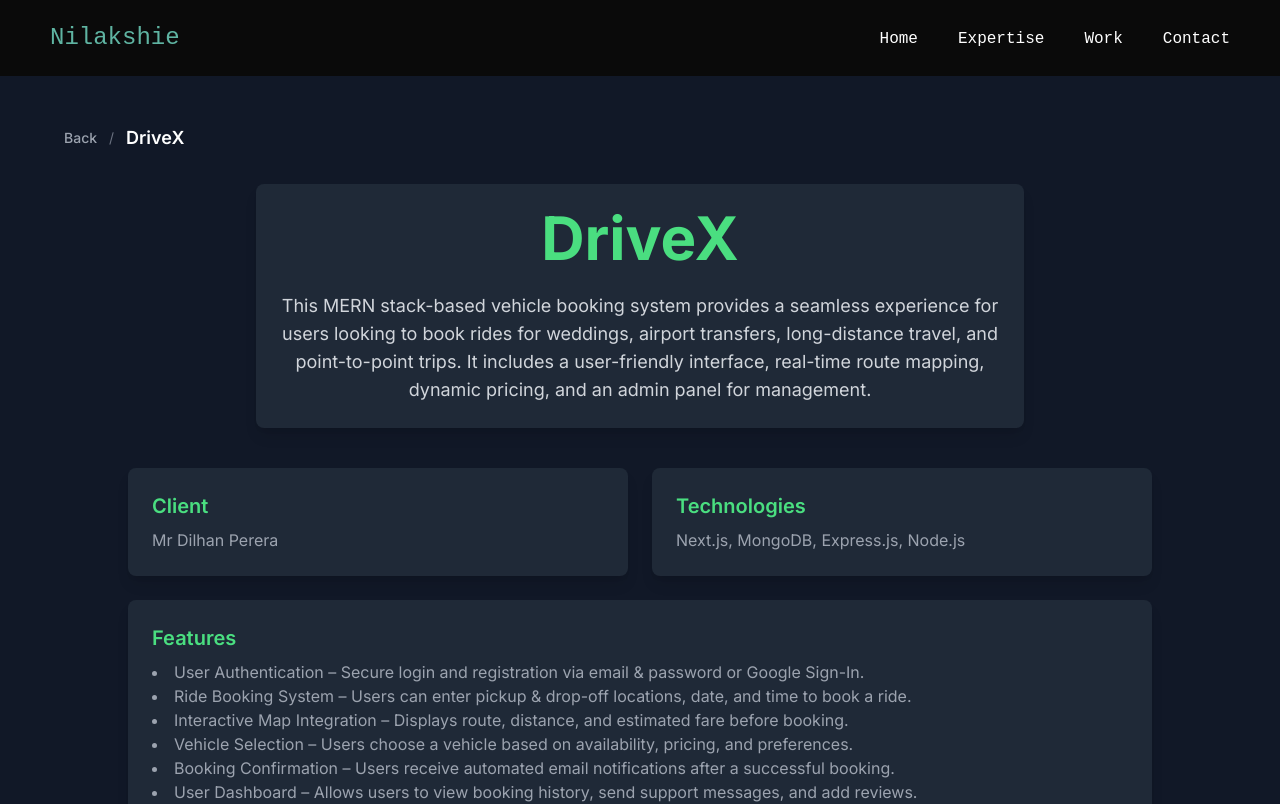
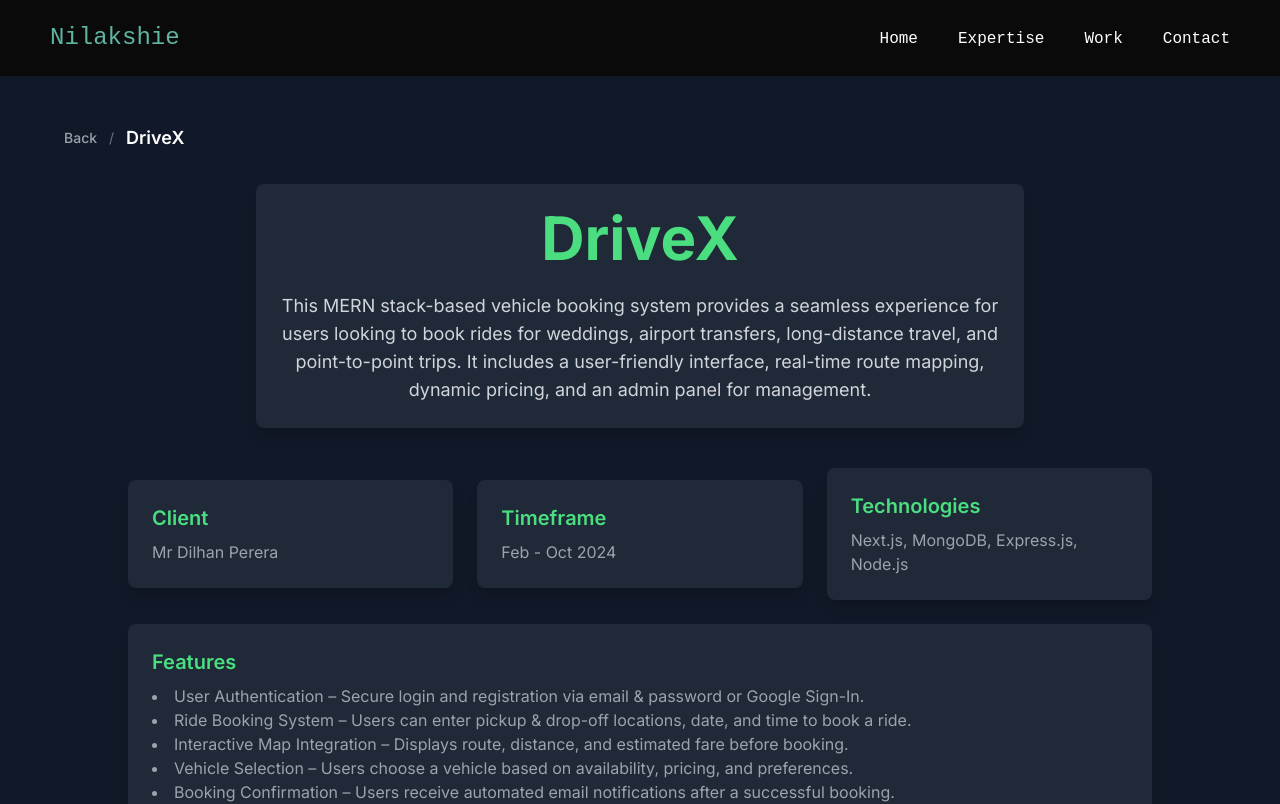
Before and after one commit to ZNilakshi/portfolio, a Next.js app: page /projects/drivex in a window 1280 px wide. Shown: the top 804 px of the page. Built offline with nearby package versions, Linux system fonts and the light colour scheme.

Commit message:
update new project

```diff
--- a/src/app/projects/[id]/ProjectClientComponent.tsx
+++ b/src/app/projects/[id]/ProjectClientComponent.tsx
@@ -11,6 +11,7 @@ export interface Project {
   category: string;
   description: string;
   client?: string;
+  timeframe?: string;
   technologies?: string[];
   imageSrc: string;
   link?: string;
@@ -76,7 +77,17 @@ const ProjectClientComponent: React.FC<ProjectClientComponentProps> = ({ project
     <p className="text-gray-400">{project.client}</p>
   </motion.div>
 )}
-
+    {project.timeframe && (
+  <motion.div
+    initial={{ opacity: 0, x: -50 }}
+    animate={{ opacity: 1, x: 0 }}
+    transition={{ duration: 0.6 }}
+    className="bg-gray-800 p-6 rounded-lg shadow-lg w-full md:w-1/2"
+  >
+    <h3 className="text-xl font-semibold mb-2">Timeframe</h3>
+    <p className="text-gray-400">{project.timeframe}</p>
+  </motion.div>
+)}
 
         <motion.div
           initial={{ opacity: 0, x: 50 }}
--- a/src/app/projects/[id]/page.tsx
+++ b/src/app/projects/[id]/page.tsx
@@ -10,6 +10,7 @@ const projects : Project[] = [
     category: 'Web Development',
     description: 'This MERN stack-based vehicle booking system provides a seamless experience for users looking to book rides for weddings, airport transfers, long-distance travel, and point-to-point trips. It includes a user-friendly interface, real-time route mapping, dynamic pricing, and an admin panel for management.',
     client: 'Mr Dilhan Perera',
+    timeframe: 'Feb - Oct 2024‌',
     technologies: ['Next.js', 'MongoDB', 'Express.js', 'Node.js'],
     imageSrc: '/drivex.png',
     imageGallery: [
@@ -37,7 +38,7 @@ const projects : Project[] = [
     title: 'NOVA CARE',
     category: 'Web Development',
     description: 'Nova Care is a group hospital with branches. The website allows users to book appointments, find hospital branches, and search for doctors. It also includes an option to buy medicine. The project is still in progress, with a payment feature yet to be implemented.',
-
+    timeframe: '‌ Jan - Feb 2025‌',
     technologies: ['React.js', 'MongoDB', 'Express.js', 'Node.js'],
     imageSrc: '/novacare.png',
      githubRepo: 'https://github.com/ZNilakshi/Nova-Care.git',  // GitHub repository link
@@ -58,7 +59,7 @@ const projects : Project[] = [
     id: 'e-library',
     title: 'E- Library',
     category: 'Web Development',
-
+    timeframe: '‌ Aug - Sep 2024‌‌',
     description: 'A digital library platform where users can discover, download, and save books',
     technologies: ['React.js', 'Node.js', 'Express.js', 'MongoDB'],
     imageSrc: '/elibrary.png',
@@ -77,6 +78,7 @@ const projects : Project[] = [
     title: 'N & B Taxi Services',
     category: 'Web Development',
     client: 'Mr Devapriya',
+    timeframe: '‌ ‌Ongoing Project‌',
     description: 'A convenient taxi booking platform where users can book rides with ease. The website features an interactive map for ride tracking and includes a responsive vehicle section for browsing available vehicles. It ensures a smooth and user-friendly experience for both desktop and mobile users. (Ongoing project)',
     technologies: ['React.js', 'Node.js', 'Express.js', 'MongoDB'],
     imageSrc: '/nb.png',
@@ -92,7 +94,7 @@ const projects : Project[] = [
     id: 'crop-care-app',
     title: 'Crop Care App',
     category: 'App Development',
-
+    timeframe: '‌ ‌ Jul - Nov 2024‌',
     description: 'CropCare is an innovative crop disease detection app designed to help farmers and agricultural professionals identify plant diseases effectively',
     technologies: ['Flutter', 'Python', 'Java kotlin', 'MongoDB'],
     imageSrc: '/cropcare.png',
@@ -108,7 +110,7 @@ const projects : Project[] = [
     id: 'lylu',
     title: 'LYLU',
     category: 'Web Development',
-
+   timeframe: '‌ Feb - Mar‌ ‌ 2025‌ ‌',
     description: 'LYLU is a modern, eco-friendly online marketplace for buying and selling second-hand or new goods. Designed to promote sustainability, it offers a seamless platform for users to give pre-loved items a new life while reducing waste.',
     technologies: ['React.js', 'Node.js', 'Express.js', 'MongoDB'],
     imageSrc: '/lylu.png',
@@ -125,7 +127,7 @@ const projects : Project[] = [
     title: 'Teacher Mutual Transfer Portal',
     category: 'Web Development',
     description: 'Teacher Transfer Hub is an intuitive web platform designed to simplify the teacher transfer process across schools. It enables educators to submit their transfer requests, discover matching teachers based on preferences, and connect with them directly. This system promotes transparency and ease in managing mutual transfers between schools and regions',
-
+    timeframe :'‌ ‌Ongoing Project‌',
     technologies: ['React.js', 'MongoDB', 'Express.js', 'Node.js'],
     imageSrc: '/teacher.png',
      githubRepo: 'https://github.com/ZNilakshi/Swap.git',
@@ -152,11 +154,14 @@ const projects : Project[] = [
     id: 'silva',
     title: 'De Silva Bar',
     category: 'Web Development',
+    timeframe: '‌ ‌Ongoing Project‌',
+    description: 'De Silva Bar is a full-service liquor e-commerce platform designed to streamline the online purchase and management of alcoholic beverages. It features a dynamic user interface for customers to browse and order products, along with a powerful admin dashboard for real-time stock tracking, product management, and order fulfillment. Built with performance, security, and usability in mind, the platform ensures a seamless shopping experience and efficient backend operations.',
 
-    description: 'De Silva Bar is a full-service liquor e-commerce platform designed to streamline the online purchase and management of alcoholic beverages. It features a dynamic user interface for customers to browse and order products, along with a powerful admin dashboard for real-time stock tracking, product management, and order fulfillment. Built with performance, security, and usability in mind, the platform ensures a seamless shopping experience and efficient backend operations.(ONGOING)',
     technologies: ['React.js', 'Node.js', 'Express.js', 'MongoDB'],
     imageSrc: '/bar.png',
-    githubRepo: 'https://github.com/ZNilakshi/Library.git',
+    githubRepo: 'https://github.com/ZNilakshi/Capstone-Project.git',
+    deploymentLink: 'https://capstone-project-zeta-one.vercel.app',
+
     features: [ "Real-time stock management ",
   "Secure online payment integration ",
   "User authentication with role-based access (Admin & Customer)",
```
